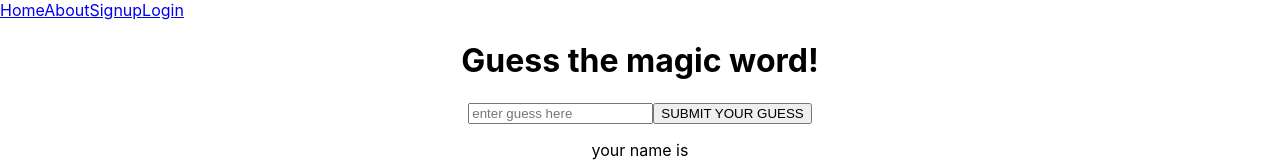
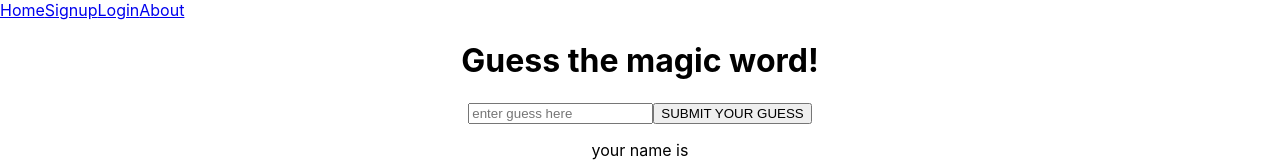
Before and after one commit to kren333/Hangman, a React (Create React App) app: page / in a window 1280 px wide. Shown: the top 162 px of the page. Built offline with nearby package versions, Linux system fonts and the light colour scheme.

Commit message:
updated navbar

```diff
--- a/src/components/Navbar.js
+++ b/src/components/Navbar.js
@@ -5,9 +5,9 @@ function Navbar() {
             <nav>
               <div>
                 <a href="/">Home</a>
-                <a href="/about">About</a>
                 <a href="/signup">Signup</a>
                 <a href="/login">Login</a>
+                <a href="/about">About</a>
               </div>
             </nav>
     )
```
